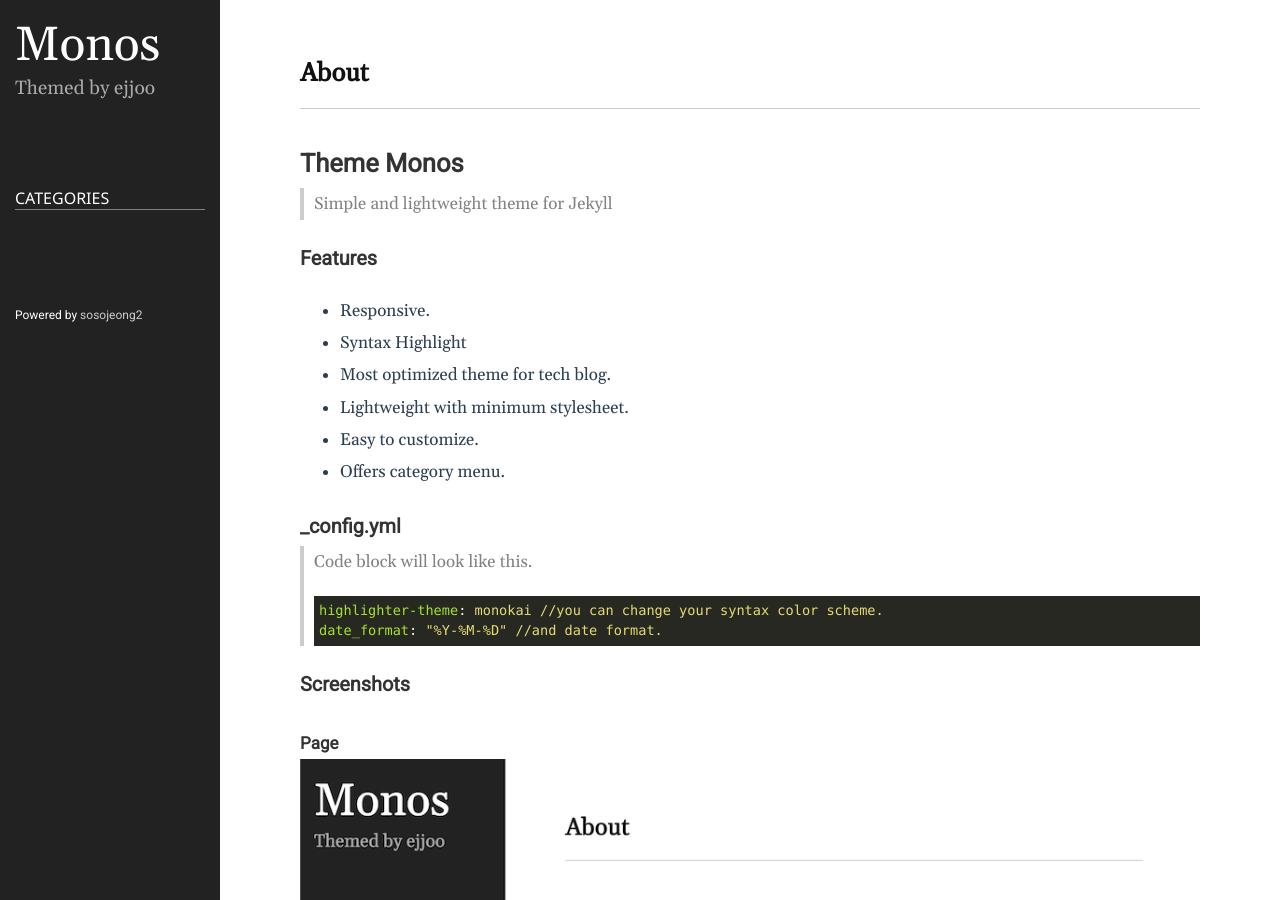
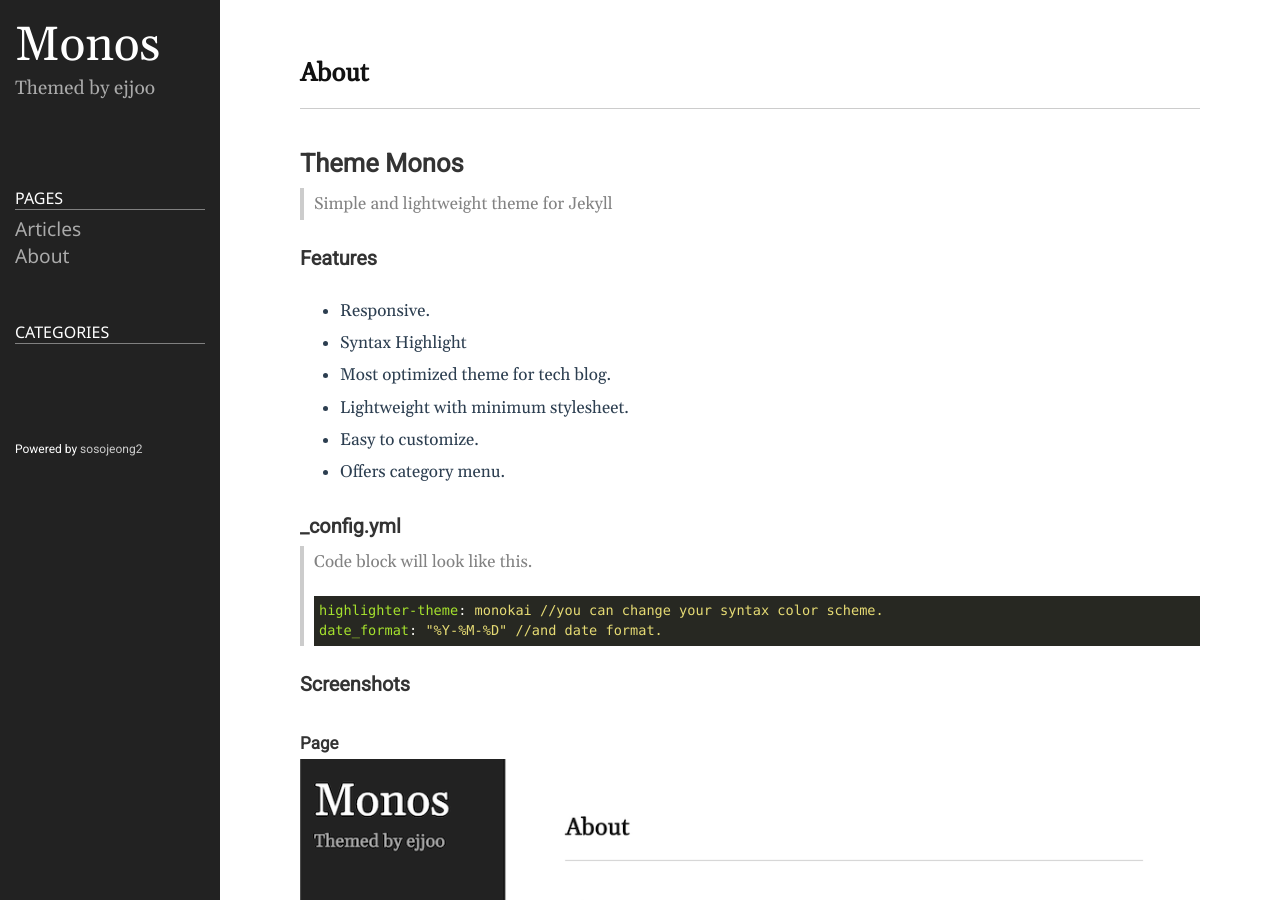
Before and after one commit to sosojeong2/sosojeong2.github.io, a Jekyll site: the page built from README.md, in a window 1280 px wide and 900 px high. Built offline with Jekyll 4.4.1, drawn with Linux system fonts in a browser that asks for light colours.

Commit message:
post update

```diff
--- a/_includes/sidebar.html
+++ b/_includes/sidebar.html
@@ -12,7 +12,7 @@
 	{%- endif -%}
 </div>
 
-<!-- <div class="sidebar-item sidebar-nav">
+<div class="sidebar-item sidebar-nav">
 	<ul class="nav">
 		<li class="nav-title">Pages</li>
 		<li>
@@ -31,7 +31,7 @@
 		{% endif %}
 		{% endfor %}
 	</ul>
-</div> -->
+</div>
 
 <div class="sidebar-item sidebar-nav">
 	<ul class="nav">
```
